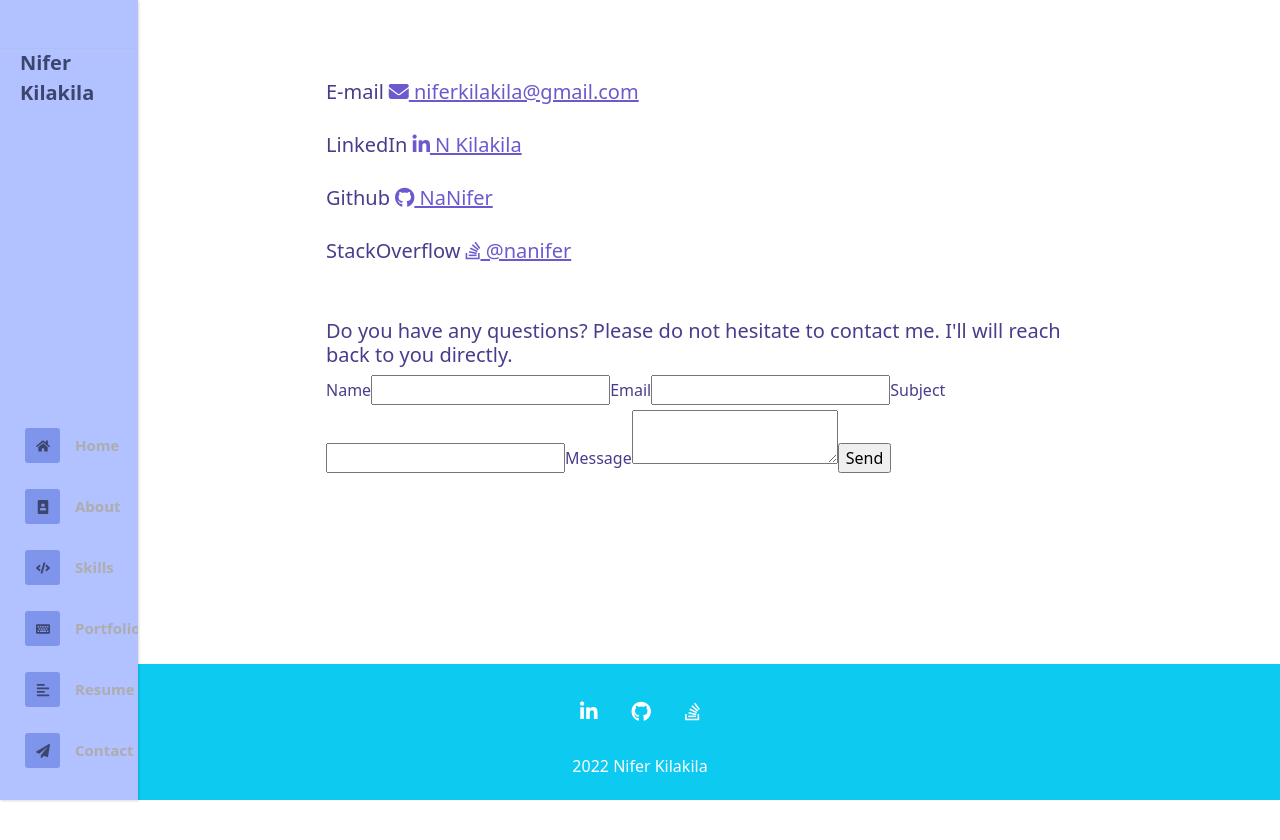
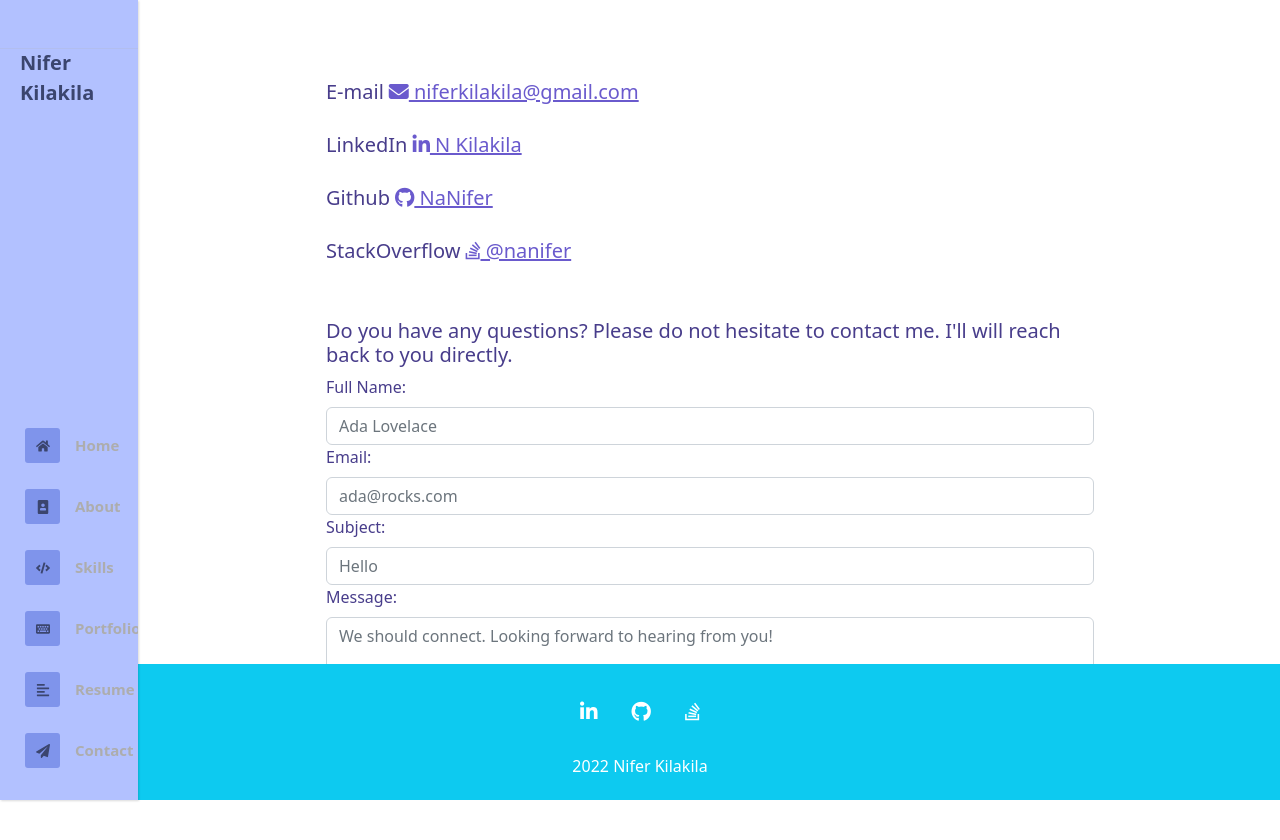
Before and after one commit to NaNifer/Nifer-Kilakila-Portfolio-in-React, a React (Create React App) app: page /contact in a window 1280 px wide. Shown: the top 840 px of the page. Built offline with nearby package versions, Linux system fonts and the light colour scheme.

Commit message:
contact working

```diff
--- a/src/components/ContactForm/ContactForm.js
+++ b/src/components/ContactForm/ContactForm.js
@@ -1,6 +1,8 @@
 
 import React, { useRef } from 'react';
 import emailjs from '@emailjs/browser';
+import { Form, Button } from 'react-bootstrap';
+
 
 export const ContactForm = () => {
   const form = useRef();
@@ -10,141 +12,56 @@ export const ContactForm = () => {
 
     emailjs.sendForm('service_8db0fkg', 'template_mtvlvlj', form.current, 'LG6wzDtZTpSviWp7k')
       .then((result) => {
-          console.log(result.text);
+        console.log(result.text);
       }, (error) => {
-          console.log(error.text);
+        console.log(error.text);
       });
-      e.target.reset();
+    e.target.reset();
   };
 
   return (
     <form ref={form} onSubmit={sendEmail}>
-      <label>Name</label>
-      <input type="text" name="user_name" />
-      <label>Email</label>
-      <input type="email" name="user_email" />
-      <label>Subject</label>
-      <input type="text" name="subject" />
-      <label>Message</label>
-      <textarea name="message" />
-      <input type="submit" value="Send" />
+      <Form.Group controlId="name">
+        <Form.Label>Full Name: </Form.Label>
+        <Form.Control
+          type="text"
+          name="user_name"
+          placeholder="Ada Lovelace"
+        />
+      </Form.Group>
+      <Form.Group controlId="name">
+        <Form.Label>Email: </Form.Label>
+        <Form.Control
+          type="email"
+          name="user_email"
+          placeholder="ada@rocks.com"
+        />
+      </Form.Group>
+      <Form.Group controlId="subject">
+        <Form.Label>Subject: </Form.Label>
+        <Form.Control
+          type="text"
+          name="subject"
+          placeholder="Hello"
+        />
+      </Form.Group>
+      <Form.Group controlId="message">
+        <Form.Label>Message: </Form.Label>
+        <Form.Control
+          type="text"
+          as="textarea"
+          name="message"
+          placeholder="We should connect. Looking forward to hearing from you!"
+        />
+      </Form.Group>
+      <Button
+        variant="info"
+        type="submit"
+        className='text-white my-3' >
+        Send
+      </Button>
     </form>
   );
 };
 
 export default ContactForm;
-
-
-// import React, { useState, useRef } from 'react';
-// import { Form, Button } from 'react-bootstrap';
-// import emailjs from 'emailjs-com';
-// // require('dotenv').config();
-
-// // import axios from 'axios';
-
-
-// const ContactForm = () => {
-//   const form = useRef();
-
-//   const [state, setState] = useState({
-//     name: '',
-//     email: '',
-//     subject: '',
-//     message: ''
-//   });
-
-//   // const [result, setResult] = useState(null);
-
-//   // const sendEmail = event => {
-//   //   event.preventDefault();
-//   //   axios
-//   //     .post('/send', { ...state })
-//   //     .then(response => {
-//   //       setResult(response.data);
-//   //       setState({ name: '', email: '', subject: '', message: '' });
-//   //     })
-//   //     .catch(() => {
-//   //       setResult({ success: false, message: 'Something went wrong. Try again later.' })
-//   //     });
-//   // };
-
-//   const sendEmail = (e) => {
-//     e.preventDefault();
-
-//     emailjs.sendForm('gmail', 'template_mtvlvlj', form.current, 'LG6wzDtZTpSviWp7kY')
-//       .then((result) => {
-//           console.log(result.text);
-//       }, (error) => {
-//           console.log(error.text);
-//       });
-//       e.target.reset();
-//   };
-
-//   const onInputChange = event => {
-//     const { name, value } = event.target;
-
-//     setState({
-//       ...state,
-//       [name]: value
-//     });
-//   };
-//   return (
-//     <div>
-// {/*
-//       {result && (
-//         <p className={`${result.success ? 'success' : 'error'}`}>
-//           {result.message}
-//         </p>
-//       )} */}
-
-//       <form onSubmit={sendEmail}>
-//         <Form.Group controlId="name">
-//           <Form.Label>Full Name: </Form.Label>
-//           <Form.Control
-//             type="text"
-//             name="name"
-//             value={state.name}
-//             placeholder="Ada Lovelace"
-//             onChange={onInputChange}
-//           />
-//         </Form.Group>
-//         <Form.Group controlId="email">
-//           <Form.Label>Email: </Form.Label>
-//           <Form.Control
-//             type="text"
-//             name="email"
-//             value={state.email}
-//             placeholder="ada@rocks.com"
-//             onChange={onInputChange}
-//           />
-//         </Form.Group>
-//         <Form.Group controlId="subject">
-//           <Form.Label>Subject: </Form.Label>
-//           <Form.Control
-//             type="text"
-//             name="subject"
-//             value={state.subject}
-//             placeholder="Subject"
-//             onChange={onInputChange}
-//           />
-//         </Form.Group>
-//         <Form.Group controlId="subject">
-//           <Form.Label>Message: </Form.Label>
-//           <Form.Control
-//             as="textarea"
-//             name="message"
-//             value={state.message}
-//             rows="3"
-//             placeholder="Looking forward to hearing from you!"
-//             onChange={onInputChange}
-//           />
-//         </Form.Group>
-//         <Button variant="info" type="submit" className='text-white' >
-//           Submit
-//         </Button>
-//       </form>
-//     </div>
-//   );
-// };
-
-// export default ContactForm;
```
